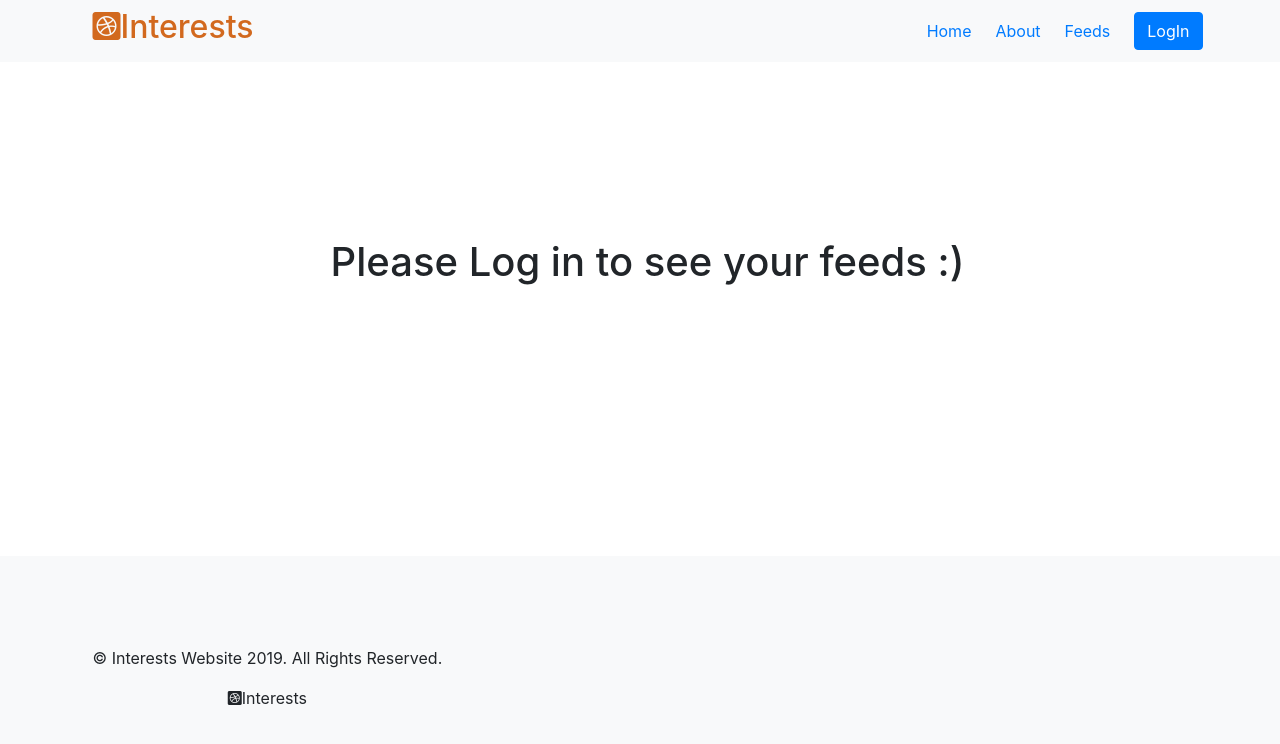
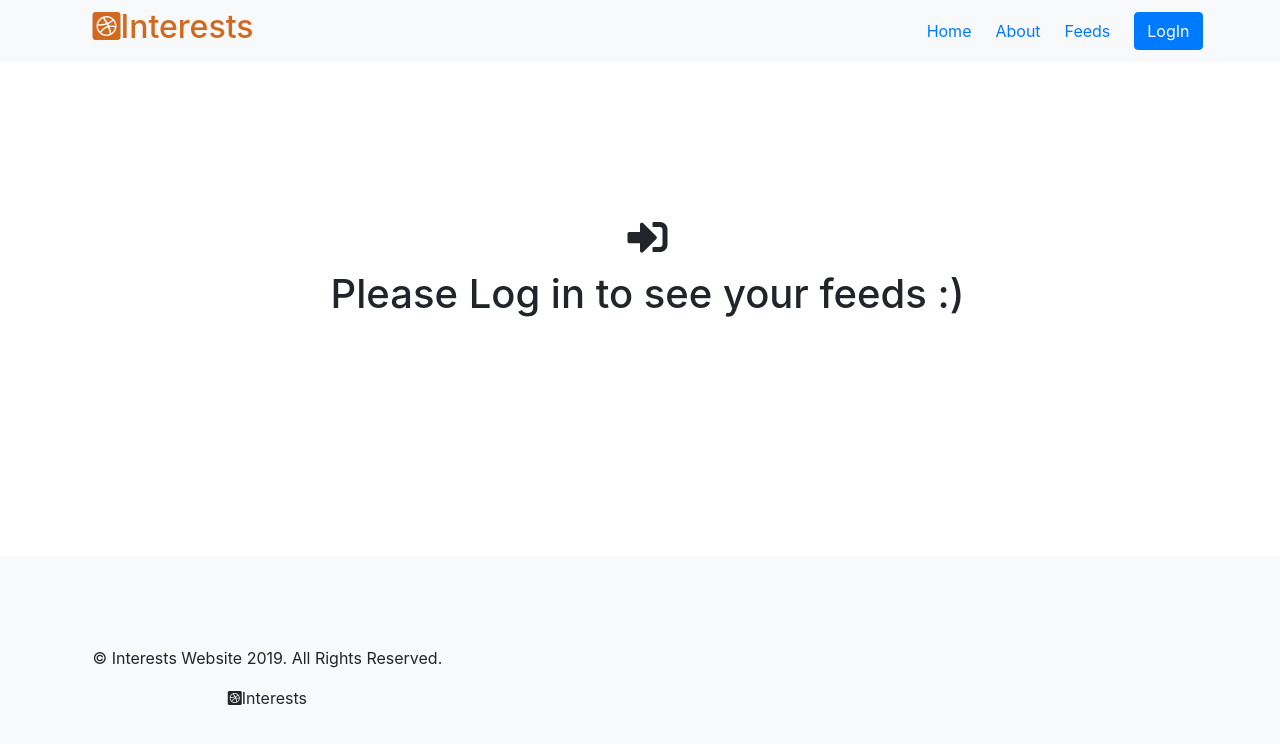
Before and after one commit to Eilaf-Alg/amingoFront-end, a React (Create React App) app: page /feeds in a window 1280 px wide. Shown: the top 744 px of the page. Built offline with nearby package versions, Linux system fonts and the light colour scheme.

Commit message:
added the pics and sunset

```diff
--- a/src/FeedsNotLoggedIn.js
+++ b/src/FeedsNotLoggedIn.js
@@ -15,7 +15,7 @@ const Feeds = () => {
             <NavBar />
             <div className="container">
                 <br/> <br/>
-                <h1> <i classclassName="fas fa-sign-in-alt"></i> </h1>
+                <h1> <i className="fas fa-sign-in-alt"></i> </h1>
                 <h1> Please Log in to see your feeds :) </h1>
             </div>
 
--- a/src/Home.js
+++ b/src/Home.js
@@ -90,7 +90,7 @@ const [state, setState] = useContext(AppContext)
           <Avatar
             img="img/testimonials-2.jpg"
             title="Fred S."
-            caption='"Bootstrap is amazing. Ive been using it to create lots of super nice landing pages."'
+            caption='"Amazing. Ive been using it to create lots of super nice landing pages."'
           />
           <Avatar
             img="img/testimonials-3.jpg"
```
